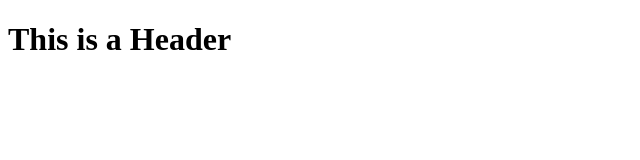
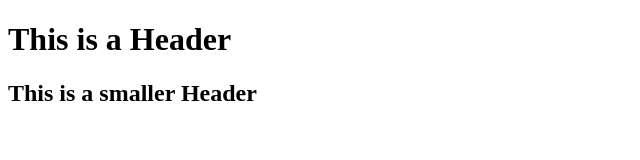
Before and after one commit to coding4freedom/git-test, a plain HTML site: page index.html in a window 1280 px wide. Shown: the whole page, without its empty margins (0-640 px from the left). Drawn offline with Linux system fonts and the light colour scheme.

Commit message:
Second commit

```diff
--- a/index.html
+++ b/index.html
@@ -5,5 +5,6 @@
 </head>
 <body>
     <h1>This is a Header</h1>
+    <h2>This is a smaller Header</h2>
 </body>
 </html>
```
